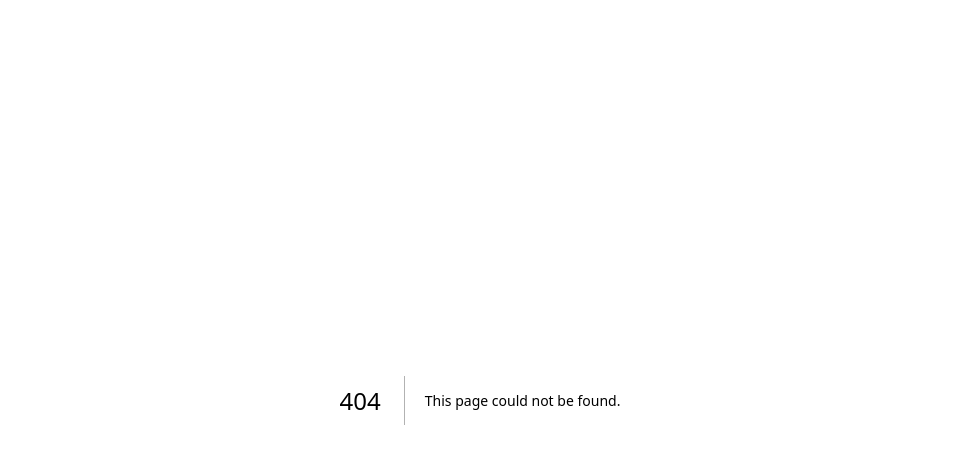
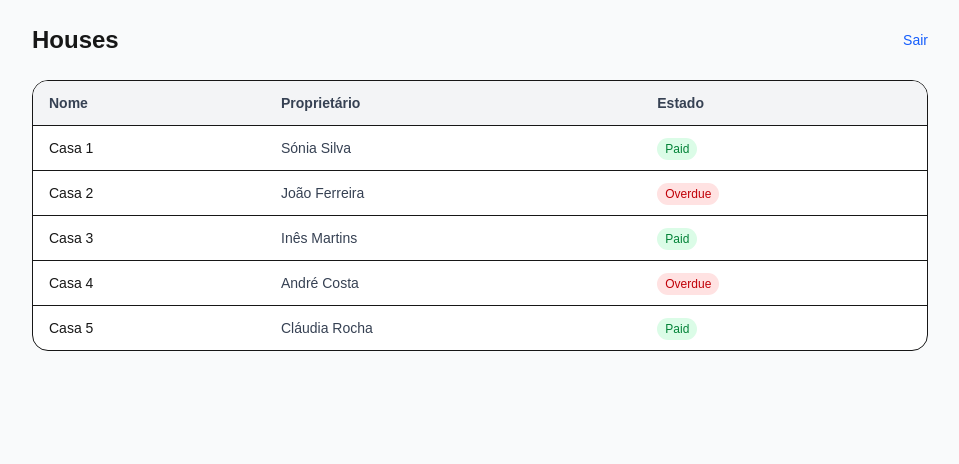
Before and after one commit to g-birocci/condopay, a Next.js app: page /houses in a window 1280 px wide. Before the commit this address had no page. Shown: the top 464 px of the page, without its empty margins (160-1119 px from the left). Built offline with nearby package versions, Linux system fonts and the light colour scheme.

Commit message:
login update

```diff
--- /dev/null
+++ b/src/pages/houses.js
@@ -0,0 +1,43 @@
+import Head from "next/head";
+import StatusBadge from "@/components/StatusBadge";
+import { getHouses } from "@/services/houses";
+
+export default function HousesPage() {
+  const houses = getHouses();
+
+  return (
+    <div className="min-h-screen bg-gray-50 p-6">
+      <Head>
+        <title>Houses • CondoPay</title>
+      </Head>
+
+      <div className="max-w-4xl mx-auto">
+        <div className="flex items-center justify-between mb-6">
+          <h1 className="text-2xl font-semibold">Houses</h1>
+          <a href="/" className="text-sm text-blue-600 hover:underline">Sair</a>
+        </div>
+
+        <div className="overflow-hidden rounded-2xl border bg-white">
+          <table className="w-full text-sm">
+            <thead className="bg-gray-100 text-gray-700">
+              <tr>
+                <th className="text-left px-4 py-3">Nome</th>
+                <th className="text-left px-4 py-3">Proprietário</th>
+                <th className="text-left px-4 py-3">Estado</th>
+              </tr>
+            </thead>
+            <tbody>
+              {houses.map((h) => (
+                <tr key={h.id} className="border-t">
+                  <td className="px-4 py-3">{h.name}</td>
+                  <td className="px-4 py-3 text-gray-700">{h.owner}</td>
+                  <td className="px-4 py-3"><StatusBadge status={h.status} /></td>
+                </tr>
+              ))}
+            </tbody>
+          </table>
+        </div>
+      </div>
+    </div>
+  );
+}
```
Also changed, not shown: src/components/Login.jsx (line endings or trailing spaces), src/services/houses.js (line endings or trailing spaces).
